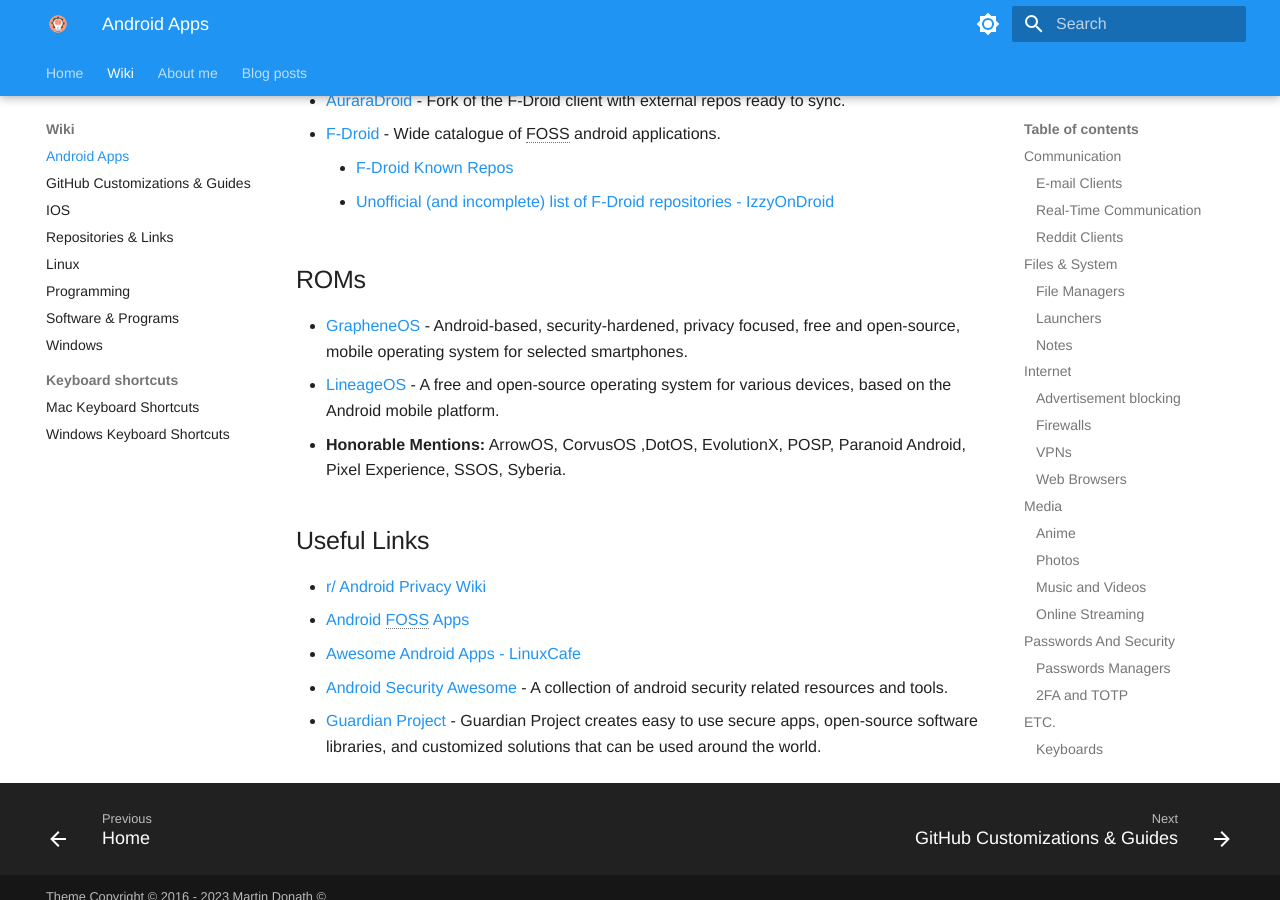
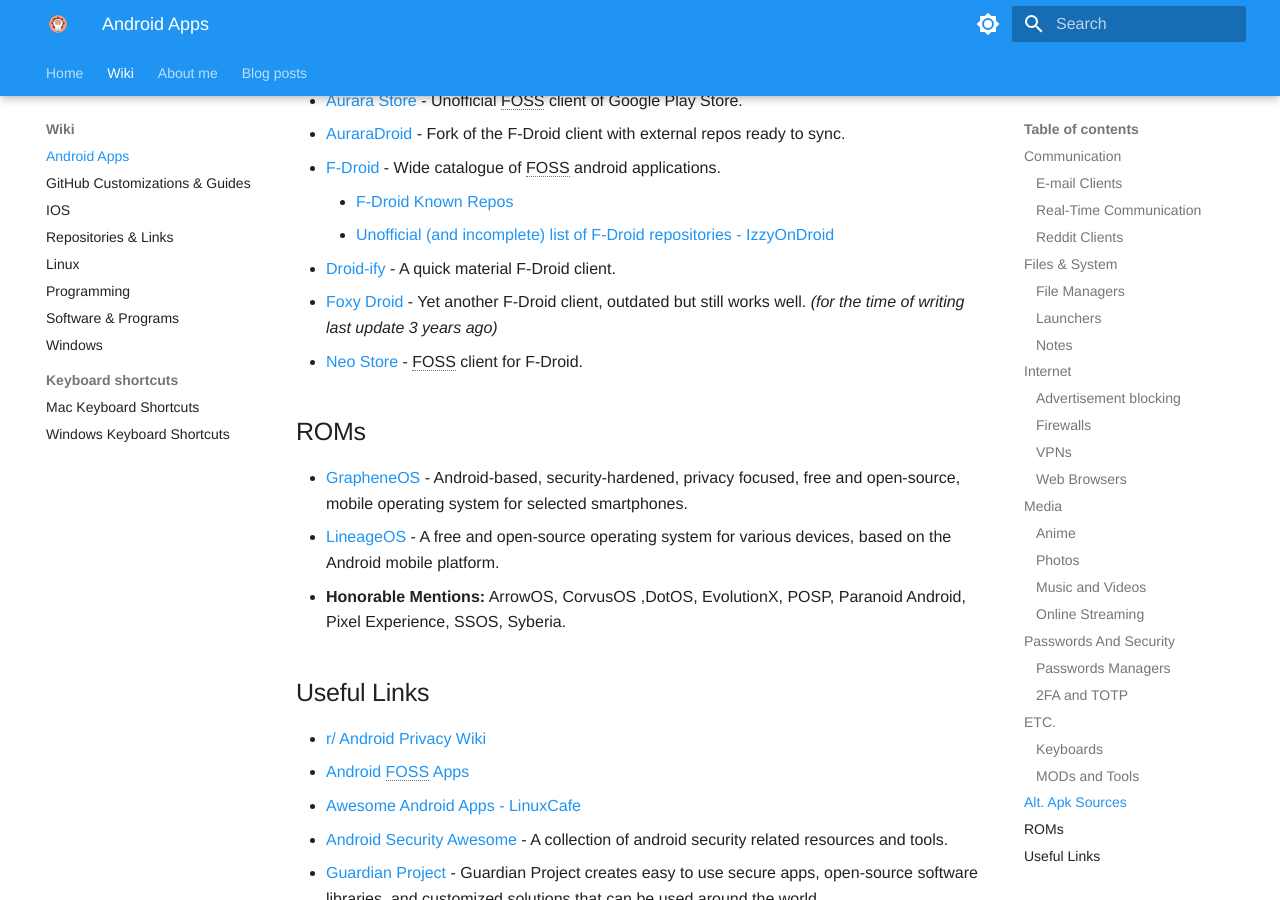
Before and after one commit to ZivSimchoni/Zwiki, an MkDocs documentation site: the page built from docs/Wiki/Android.md, in a window 1280 px wide and 900 px high, scrolled down 4574 px. Built offline with MkDocs 1.6.1 and Material for MkDocs 9.7.7, drawn with Linux system fonts in a browser that asks for light colours; some web fonts are replaced; some of the changed text lies outside the part shown.

Commit message:
Add F-Droid Clients

```diff
--- a/docs/Wiki/Android.md
+++ b/docs/Wiki/Android.md
@@ -149,6 +150,9 @@
 -   [F-Droid](https://f-droid.org) - Wide catalogue of FOSS android applications.
     -   [F-Droid Known Repos](https://forum.f-droid.org/t/known-repositories/721)
     -   [Unofficial (and incomplete) list of F-Droid repositories - IzzyOnDroid](https://android.izzysoft.de/articles/named/list-of-fdroid-repos)
+-   [Droid-ify](https://github.com/Iamlooker/Droid-ify) - A quick material F-Droid client.
+-   [Foxy Droid](https://github.com/kitsunyan/foxy-droid) - Yet another F-Droid client, outdated but still works well. _(for the time of writing last update 3 years ago)_
+-   [Neo Store](https://github.com/NeoApplications/Neo-Store) - FOSS client for F-Droid.
 
 ## ROMs
 
```
Also changed, not shown: other parts of docs/Wiki/Android.md (+1 -0 lines).
